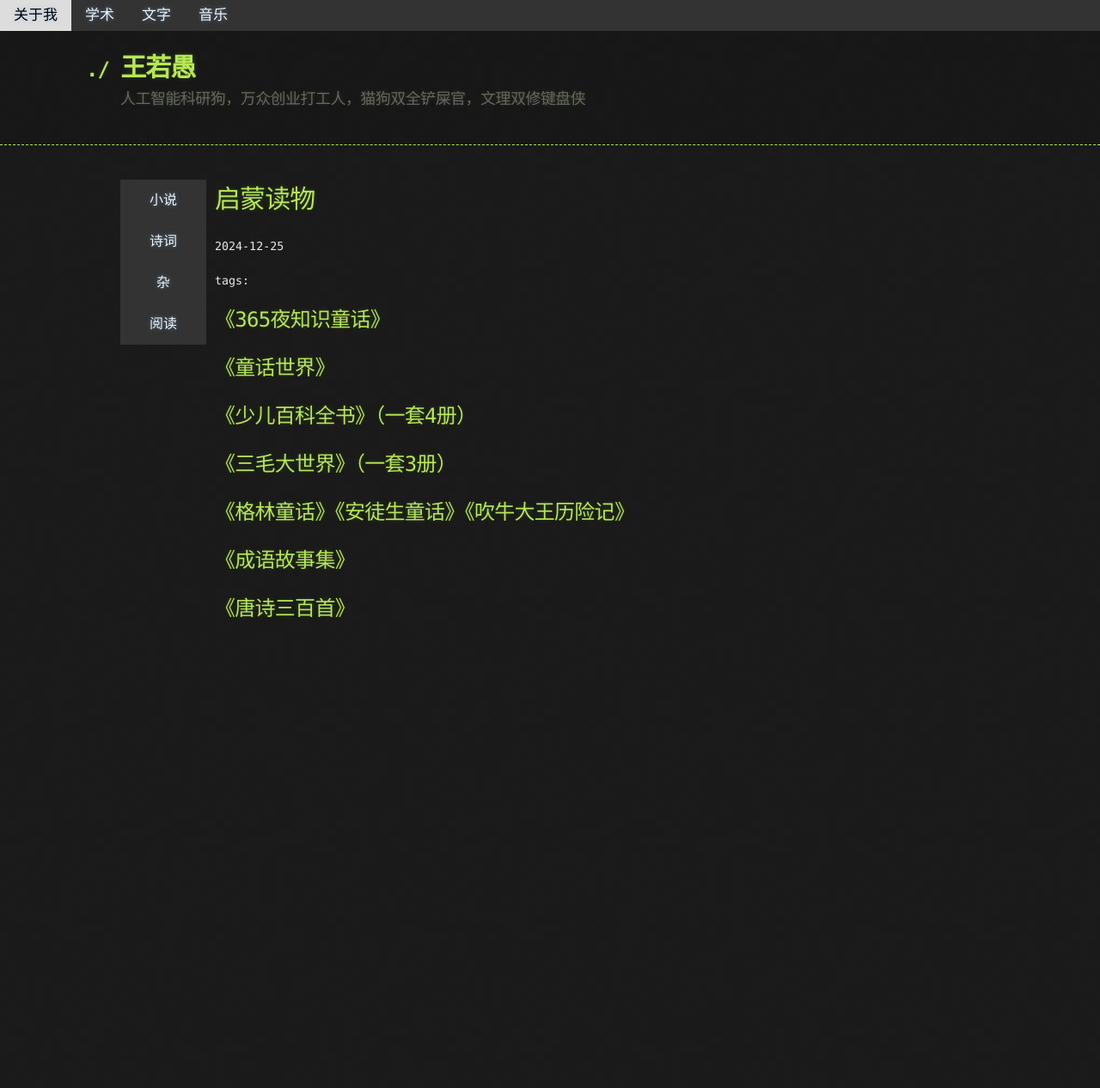
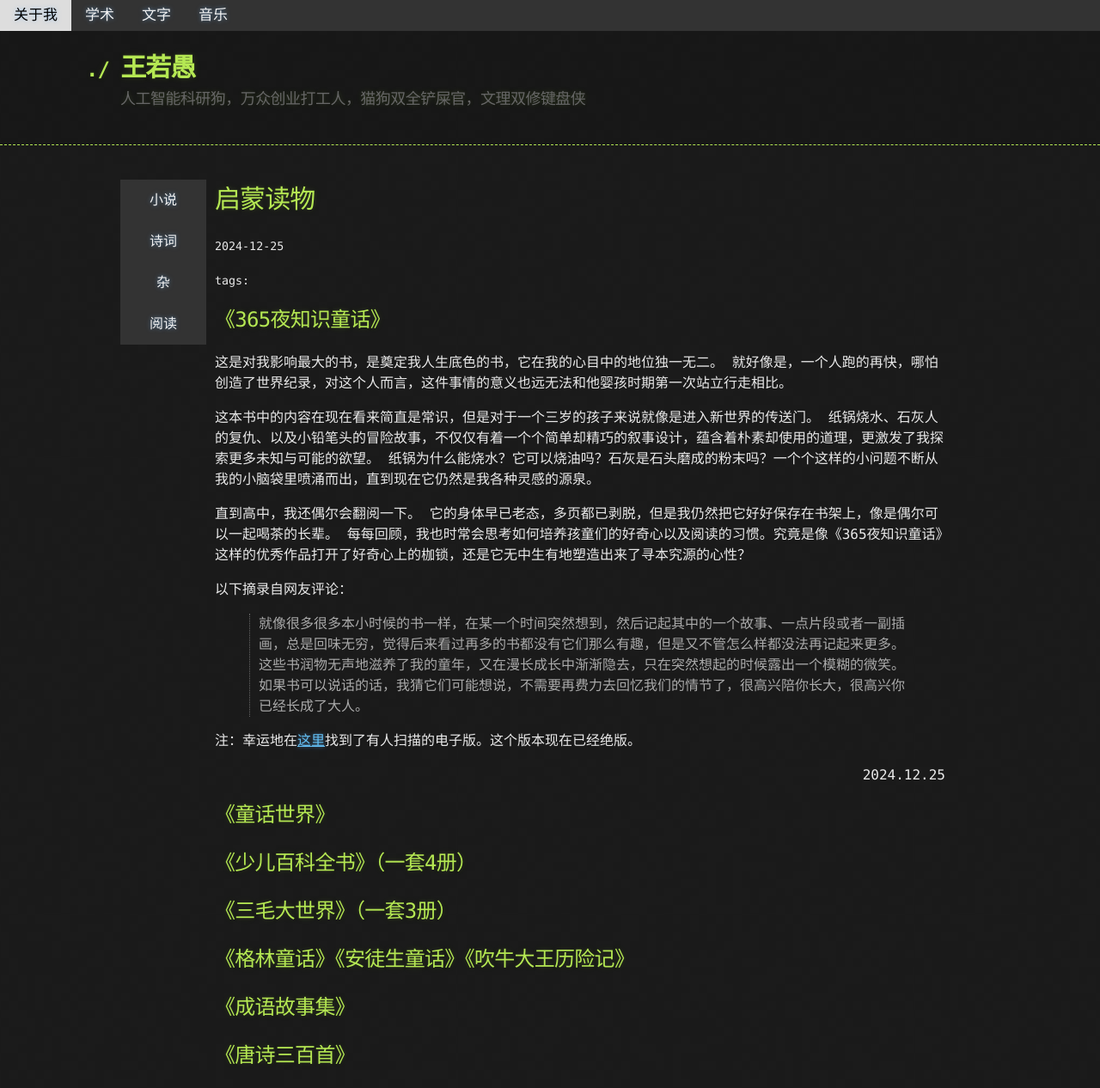
Before and after one commit to TramsWang/TramsWang.github.io, a Jekyll site: the page built from _writing_readings/启蒙读物.md, in a window 1280 px wide. Shown: the whole page at 86% size. Built offline with Jekyll 4.4.1, drawn with Linux system fonts in a browser that asks for light colours; before the commit the page ends 900 px from its top, so only the background shows below that.

Commit message:
1. 更新首页动态 2. 添加《365夜知识童话》书评

```diff
--- a/_writing_readings/启蒙读物.md
+++ b/_writing_readings/启蒙读物.md
@@ -3,6 +3,24 @@ num: 1
 ---
 
 ## 《365夜知识童话》
+这是对我影响最大的书，是奠定我人生底色的书，它在我的心目中的地位独一无二。
+就好像是，一个人跑的再快，哪怕创造了世界纪录，对这个人而言，这件事情的意义也远无法和他婴孩时期第一次站立行走相比。
+
+这本书中的内容在现在看来简直是常识，但是对于一个三岁的孩子来说就像是进入新世界的传送门。
+纸锅烧水、石灰人的复仇、以及小铅笔头的冒险故事，不仅仅有着一个个简单却精巧的叙事设计，蕴含着朴素却使用的道理，更激发了我探索更多未知与可能的欲望。
+纸锅为什么能烧水？它可以烧油吗？石灰是石头磨成的粉末吗？一个个这样的小问题不断从我的小脑袋里喷涌而出，直到现在它仍然是我各种灵感的源泉。
+
+直到高中，我还偶尔会翻阅一下。
+它的身体早已老态，多页都已剥脱，但是我仍然把它好好保存在书架上，像是偶尔可以一起喝茶的长辈。
+每每回顾，我也时常会思考如何培养孩童们的好奇心以及阅读的习惯。究竟是像《365夜知识童话》这样的优秀作品打开了好奇心上的枷锁，还是它无中生有地塑造出来了寻本究源的心性？
+
+以下摘录自网友评论：
+
+> 就像很多很多本小时候的书一样，在某一个时间突然想到，然后记起其中的一个故事、一点片段或者一副插画，总是回味无穷，觉得后来看过再多的书都没有它们那么有趣，但是又不管怎么样都没法再记起来更多。这些书润物无声地滋养了我的童年，又在漫长成长中渐渐隐去，只在突然想起的时候露出一个模糊的微笑。如果书可以说话的话，我猜它们可能想说，不需要再费力去回忆我们的情节了，很高兴陪你长大，很高兴你已经长成了大人。
+
+注：幸运地在[这里](https://zhuanlan.zhihu.com/p/430437811)找到了有人扫描的电子版。这个版本现在已经绝版。
+
+<p align='right'>2024.12.25</p>
 
 ## 《童话世界》
 
```
Also changed, not shown: index.md (+8 -0 lines).
